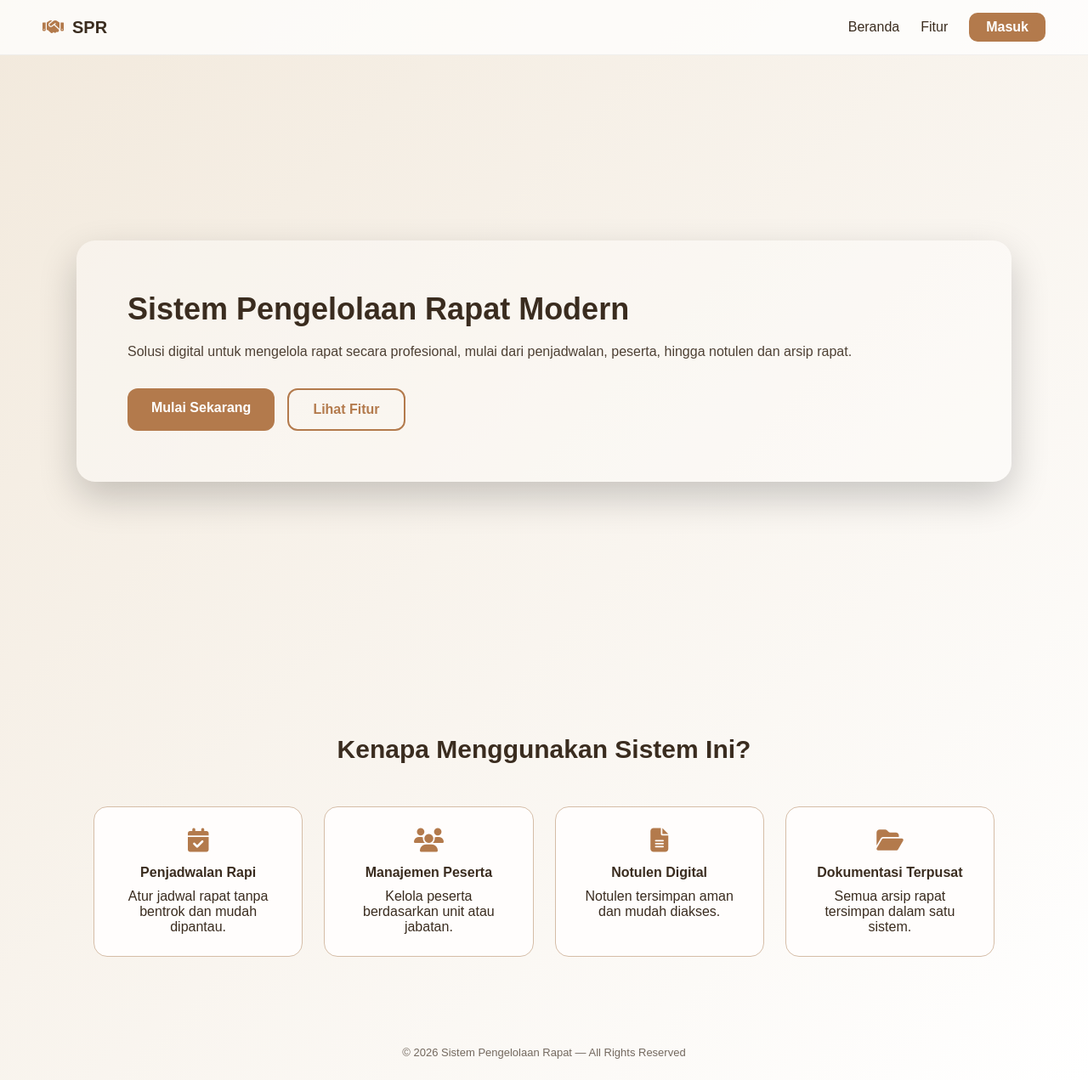
After one commit to zaky3212/Front-end-PBL-IFMALAM1B-2, a PHP site: page /meeting/ in a window 1280 px wide. The commit adds this page. Shown: the whole page at 85% size. Run offline with PHP 8.4, Linux system fonts and the light colour scheme.

Commit message:
menambahkan landing page

```diff
--- /dev/null
+++ b/index.php
@@ -0,0 +1,334 @@
+<!DOCTYPE html>
+<html lang="id">
+<head>
+<meta charset="UTF-8">
+<meta name="viewport" content="width=device-width, initial-scale=1.0">
+<title>Sistem Pengelolaan Rapat</title>
+
+<link rel="stylesheet" href="https://cdnjs.cloudflare.com/ajax/libs/font-awesome/6.5.0/css/all.min.css"/>
+
+<style>
+* {
+  box-sizing: border-box;
+  margin: 0;
+  padding: 0;
+}
+
+body {
+  font-family: "Poppins", sans-serif;
+  background: linear-gradient(135deg, #f2e9dc, #fff);
+  color: #3a2c1f;
+}
+
+/* ===== Navbar ===== */
+.navbar {
+  position: sticky;
+  top: 0;
+  z-index: 10;
+  background: rgba(255,255,255,0.75);
+  backdrop-filter: blur(12px);
+  padding: 15px 50px;
+  display: flex;
+  justify-content: space-between;
+  align-items: center;
+  border-bottom: 1px solid rgba(0,0,0,0.05);
+}
+
+.nav-brand {
+  display: flex;
+  align-items: center;
+  gap: 10px;
+  font-weight: 700;
+  font-size: 20px;
+}
+
+.nav-brand i {
+  color: #b37a4c;
+}
+
+.nav-menu {
+  display: flex;
+  gap: 25px;
+  align-items: center;
+}
+
+.nav-menu a {
+  text-decoration: none;
+  font-weight: 500;
+  color: #3a2c1f;
+  transition: 0.3s;
+}
+
+.nav-menu a:hover {
+  color: #b37a4c;
+}
+
+.nav-menu .btn-login {
+  padding: 8px 20px;
+  background: #b37a4c;
+  color: #fff;
+  border-radius: 10px;
+  font-weight: 600;
+}
+
+.nav-menu .btn-login:hover {
+  background: #8f603c;
+}
+
+/* ===== Hero ===== */
+.hero {
+  min-height: 90vh;
+  display: flex;
+  justify-content: center;
+  align-items: center;
+  padding: 40px 20px;
+}
+
+.hero-box {
+  width: 1100px;
+  max-width: 95%;
+  display: flex;
+  flex-wrap: wrap;
+  background: rgba(255,255,255,0.35);
+  backdrop-filter: blur(15px);
+  border-radius: 22px;
+  box-shadow: 0 18px 45px rgba(0,0,0,0.2);
+  overflow: hidden;
+}
+
+.hero-text {
+  flex: 1 1 400px;
+  padding: 60px;
+}
+
+.hero-text h1 {
+  font-size: 36px;
+  margin-bottom: 15px;
+}
+
+.hero-text p {
+  line-height: 1.7;
+  margin-bottom: 30px;
+  opacity: 0.9;
+}
+
+.hero-btn {
+  display: flex;
+  gap: 15px;
+  flex-wrap: wrap;
+}
+
+.hero-btn a {
+  text-decoration: none;
+  padding: 14px 28px;
+  border-radius: 12px;
+  font-weight: 600;
+}
+
+.btn-primary {
+  background: #b37a4c;
+  color: #fff;
+}
+
+.btn-secondary {
+  border: 2px solid #b37a4c;
+  color: #b37a4c;
+}
+
+.btn-primary:hover {
+  background: #8f603c;
+}
+
+.btn-secondary:hover {
+  background: #fff8f3;
+}
+
+/* ===== Feature Section ===== */
+.features {
+  padding: 80px 20px;
+  max-width: 1100px;
+  margin: auto;
+}
+
+.features h2 {
+  text-align: center;
+  margin-bottom: 50px;
+  font-size: 30px;
+}
+
+.feature-grid {
+  display: grid;
+  grid-template-columns: repeat(auto-fit, minmax(230px, 1fr));
+  gap: 25px;
+}
+
+.feature-card {
+  background: #fffdfc;
+  padding: 25px;
+  border-radius: 16px;
+  border: 1px solid #d5bda7;
+  text-align: center;
+  transition: 0.3s;
+}
+
+.feature-card:hover {
+  transform: translateY(-6px);
+  box-shadow: 0 10px 25px rgba(0,0,0,0.12);
+}
+
+.feature-card i {
+  font-size: 28px;
+  color: #b37a4c;
+  margin-bottom: 15px;
+}
+
+.feature-card h4 {
+  margin-bottom: 10px;
+}
+
+/* ===== Footer ===== */
+footer {
+  text-align: center;
+  padding: 25px;
+  font-size: 13px;
+  opacity: 0.7;
+}
+
+
+/* ===== Responsive ===== */
+@media (max-width: 768px) {
+  .navbar {
+    padding: 15px 25px;
+  }
+
+  .hero-text {
+    padding: 40px 25px;
+    text-align: center;
+  }
+
+  .hero-btn {
+    justify-content: center;
+  }
+}
+
+/* ===== Page Transition ===== */
+.page-transition {
+  animation: fadeInPage 0.6s ease forwards;
+}
+
+.fade-out {
+  animation: fadeOutPage 0.45s ease forwards;
+}
+
+@keyframes fadeInPage {
+  from {
+    opacity: 0;
+    transform: translateY(15px);
+  }
+  to {
+    opacity: 1;
+    transform: translateY(0);
+  }
+}
+
+@keyframes fadeOutPage {
+  from {
+    opacity: 1;
+    transform: translateY(0);
+  }
+  to {
+    opacity: 0;
+    transform: translateY(-10px);
+  }
+}
+
+</style>
+</head>
+
+<body class="page-transition">
+
+<!-- Navbar -->
+<nav class="navbar">
+  <div class="nav-brand">
+    <i class="fa-solid fa-handshake"></i>
+    <span>SPR</span>
+  </div>
+  <div class="nav-menu">
+    <a href="#">Beranda</a>
+    <a href="#fitur">Fitur</a>
+    <a href="login.php" class="btn-login">Masuk</a>
+  </div>
+</nav>
+
+<!-- Hero -->
+<section class="hero">
+  <div class="hero-box">
+    <div class="hero-text">
+      <h1>Sistem Pengelolaan Rapat Modern</h1>
+      <p>
+        Solusi digital untuk mengelola rapat secara profesional,
+        mulai dari penjadwalan, peserta, hingga notulen dan arsip rapat.
+      </p>
+      <div class="hero-btn">
+        <a href="login.php" class="btn-primary">Mulai Sekarang</a>
+        <a href="#fitur" class="btn-secondary">Lihat Fitur</a>
+      </div>
+    </div>
+  </div>
+</section>
+
+<!-- Features -->
+<section class="features" id="fitur">
+  <h2>Kenapa Menggunakan Sistem Ini?</h2>
+  <div class="feature-grid">
+
+    <div class="feature-card">
+      <i class="fa-solid fa-calendar-check"></i>
+      <h4>Penjadwalan Rapi</h4>
+      <p>Atur jadwal rapat tanpa bentrok dan mudah dipantau.</p>
+    </div>
+
+    <div class="feature-card">
+      <i class="fa-solid fa-users"></i>
+      <h4>Manajemen Peserta</h4>
+      <p>Kelola peserta berdasarkan unit atau jabatan.</p>
+    </div>
+
+    <div class="feature-card">
+      <i class="fa-solid fa-file-lines"></i>
+      <h4>Notulen Digital</h4>
+      <p>Notulen tersimpan aman dan mudah diakses.</p>
+    </div>
+
+    <div class="feature-card">
+      <i class="fa-solid fa-folder-open"></i>
+      <h4>Dokumentasi Terpusat</h4>
+      <p>Semua arsip rapat tersimpan dalam satu sistem.</p>
+    </div>
+
+  </div>
+</section>
+
+<footer>
+  © 2026 Sistem Pengelolaan Rapat — All Rights Reserved
+</footer>
+
+<script>
+  document.querySelectorAll("a").forEach(link => {
+    if (link.getAttribute("href") && !link.getAttribute("href").startsWith("#")) {
+      link.addEventListener("click", function (e) {
+        e.preventDefault();
+        const target = this.href;
+
+        document.body.classList.add("fade-out");
+
+        setTimeout(() => {
+          window.location.href = target;
+        }, 400);
+      });
+    }
+  });
+</script>
+
+</body>
+</html>
```
Also changed, not shown: login.php (+55 -26 lines).
